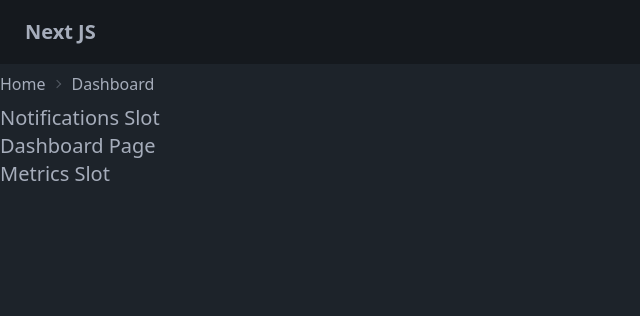
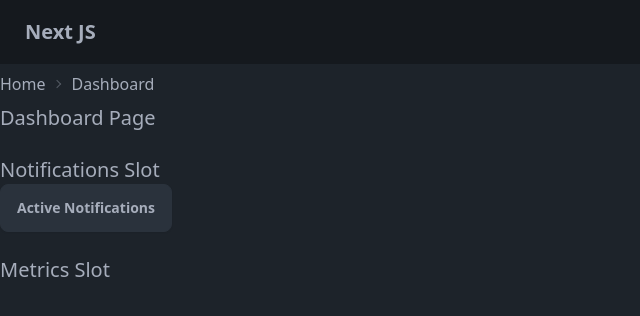
Before and after one commit to dimarogkov/react-next, a Next.js app: page /dashboard in a window 1280 px wide. Shown: the top 316 px of the page, without its empty margins (0-640 px from the left). Built offline with nearby package versions, Linux system fonts and the light colour scheme.

Commit message:
add unmatched routes

```diff
--- /dev/null
+++ b/app/dashboard/@metrics/default.tsx
@@ -0,0 +1,9 @@
+const DefaultMetricsSlot = () => {
+    return (
+        <section>
+            <h1 className='text-xl'>Metrics Slot</h1>
+        </section>
+    );
+};
+
+export default DefaultMetricsSlot;
--- /dev/null
+++ b/app/dashboard/@notifications/active/page.tsx
@@ -0,0 +1,12 @@
+import ButtonLink from '@/components/ButtonLink';
+
+const ActiveNotificationsSlot = () => {
+    return (
+        <section>
+            <h1 className='text-xl'>Active Notifications Slot</h1>
+            <ButtonLink href='/dashboard' name='Notifications' />
+        </section>
+    );
+};
+
+export default ActiveNotificationsSlot;
--- a/app/dashboard/@notifications/page.tsx
+++ b/app/dashboard/@notifications/page.tsx
@@ -1,7 +1,10 @@
+import ButtonLink from '@/components/ButtonLink';
+
 const NotificationsSlot = () => {
     return (
         <section>
             <h1 className='text-xl'>Notifications Slot</h1>
+            <ButtonLink href='/dashboard/active' name='Active Notifications' />
         </section>
     );
 };
--- /dev/null
+++ b/app/dashboard/default.tsx
@@ -0,0 +1,9 @@
+const DefaultDashboardPage = () => {
+    return (
+        <section>
+            <h1 className='text-xl'>Dashboard Page</h1>
+        </section>
+    );
+};
+
+export default DefaultDashboardPage;
--- a/app/dashboard/layout.tsx
+++ b/app/dashboard/layout.tsx
@@ -7,8 +7,10 @@ type Props = {
 const DashboardLayout: React.FC<Props> = ({ children, metrics, notifications }) => {
     return (
         <>
+            {children}
+            <br />
             {notifications}
-            {children}
+            <br />
             {metrics}
         </>
     );
```
